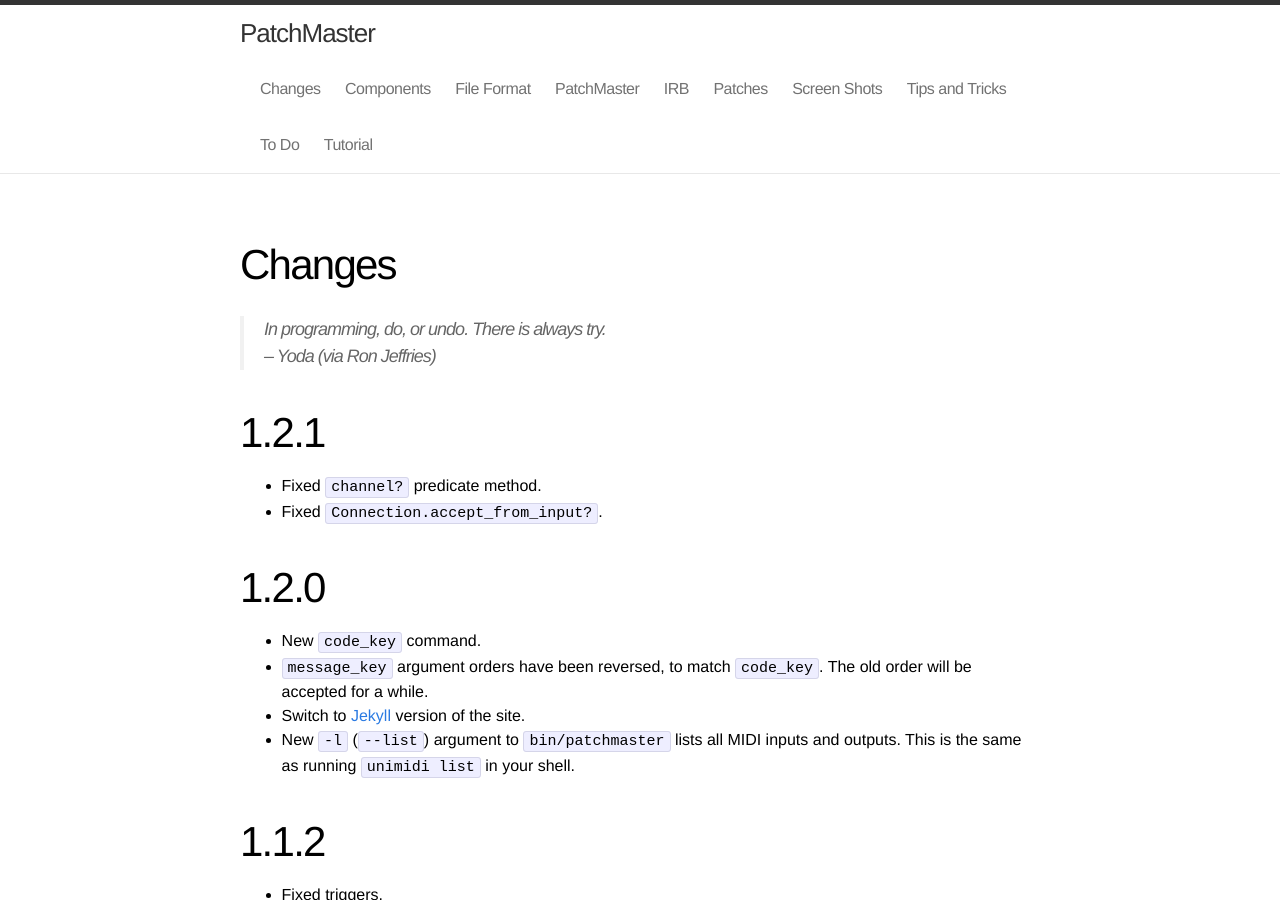
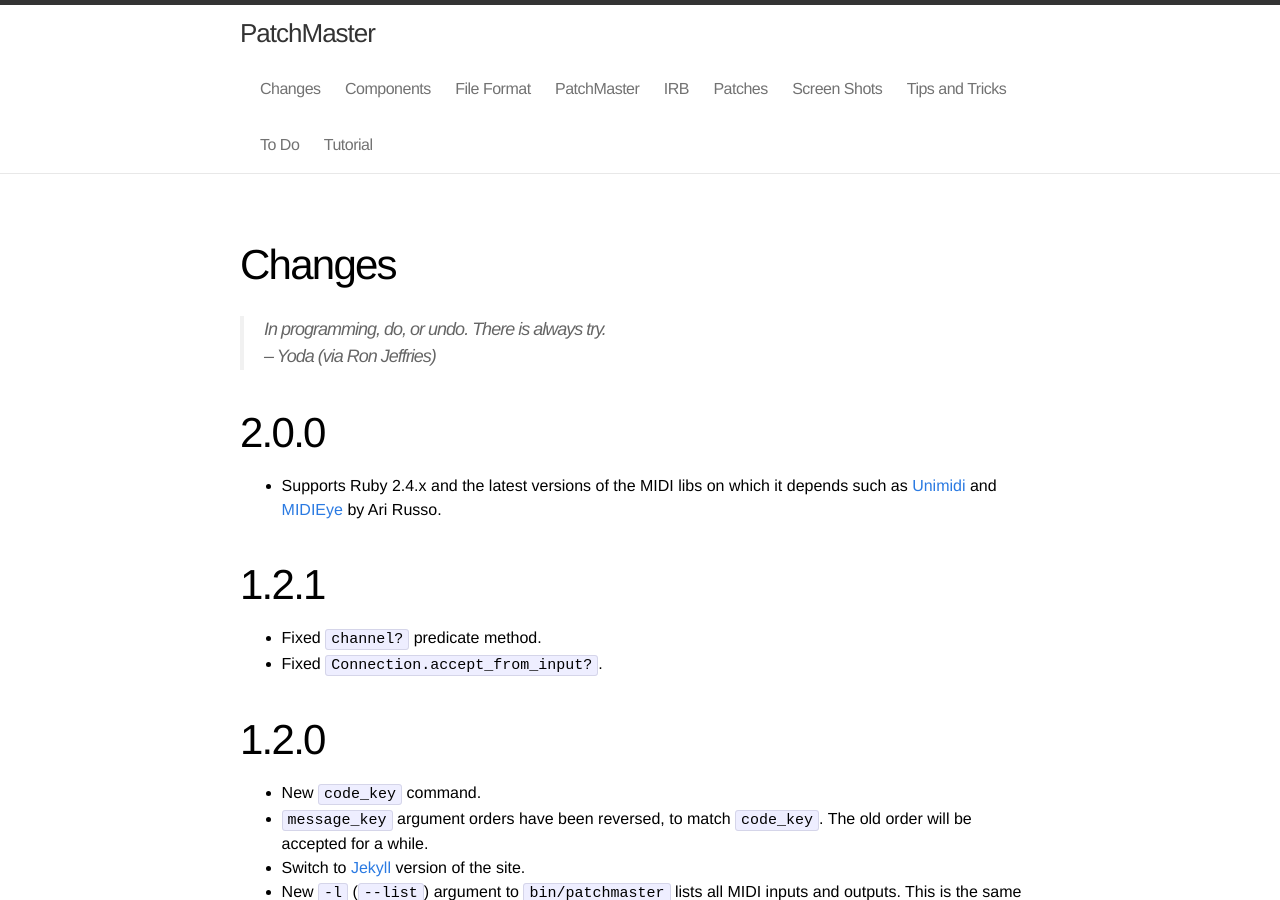
Before and after one commit to jimm/patchmaster, a Jekyll site: the page built from site/changes.md, in a window 1280 px wide and 900 px high. Built offline with Jekyll 4.4.1, drawn with Linux system fonts in a browser that asks for light colours.

Commit message:
Finally: support for Ruby 2.4.x and latest Unimidi/MIDIEye libs

```diff
--- a/Gemfile
+++ b/Gemfile
@@ -1,5 +1,6 @@
 source "https://rubygems.org"
 
+gem 'unimidi'
 gem 'midi-eye'
 gem 'curses'
 gem 'sinatra'
--- a/site/changes.md
+++ b/site/changes.md
@@ -6,6 +6,12 @@ title: Changes
 > In programming, do, or undo. There is always try.
 >
 > -- Yoda (via Ron Jeffries)
+
+# 2.0.0
+
+- Supports Ruby 2.4.x and the latest versions of the MIDI libs on which it
+  depends such as [Unimidi](https://github.com/arirusso/unimidi]) and
+  [MIDIEye](https://github.com/arirusso/midi-eye) by Ari Russo.
 
 # 1.2.1
 
```
Also changed, not shown: Gemfile.lock, 1 other file.
